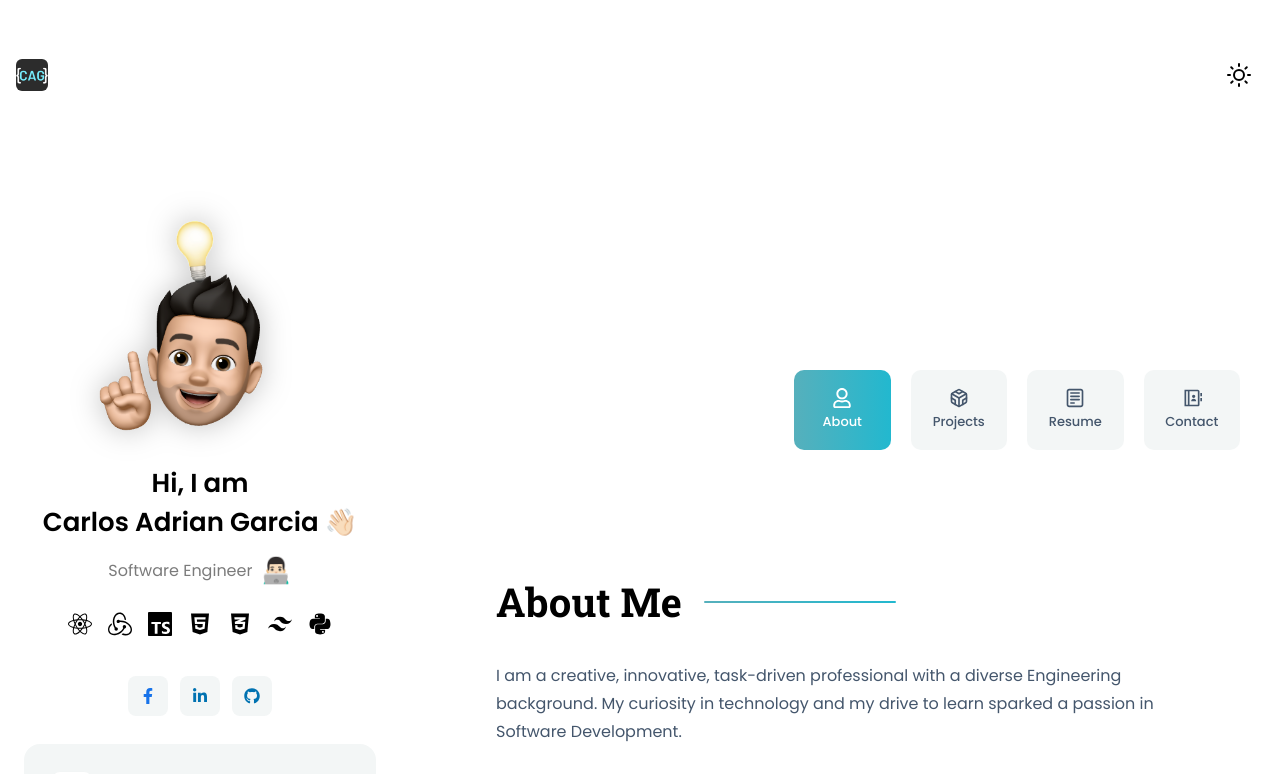
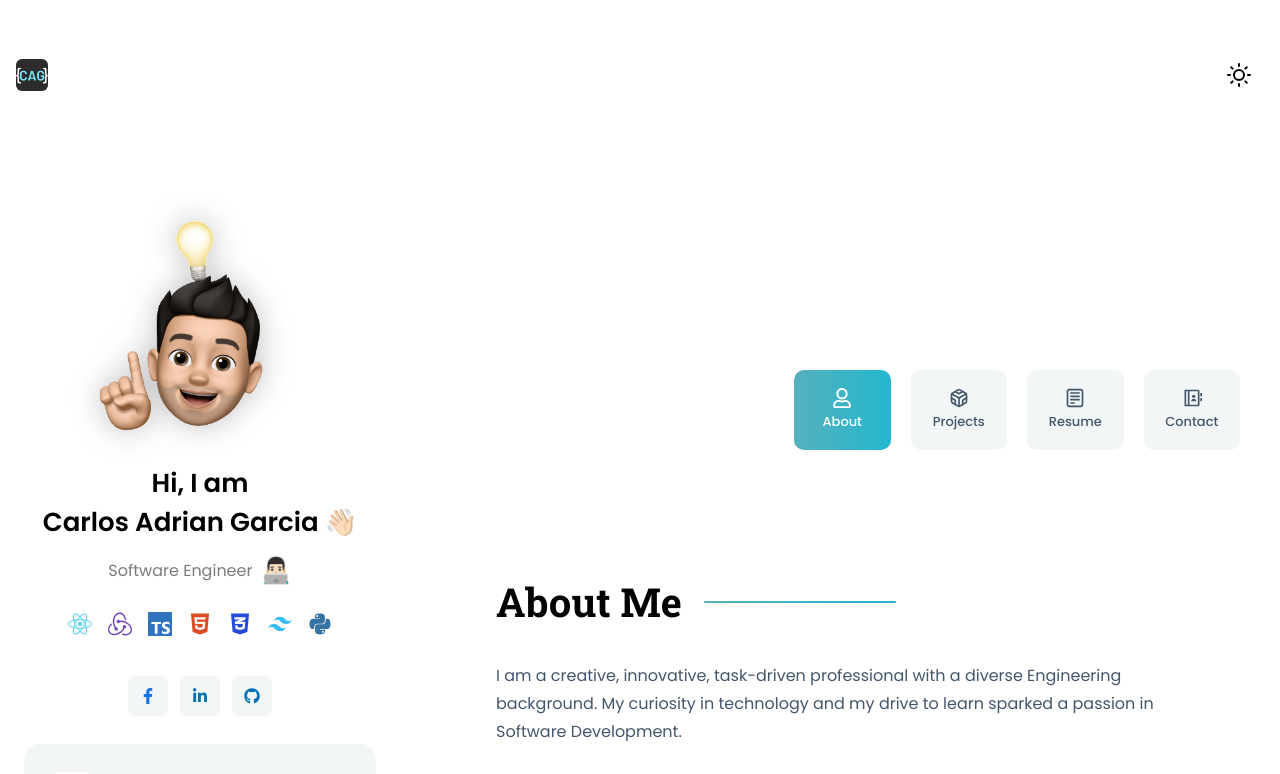
Before and after one commit to cagarcia2011/carlosadriangarcia, a React (Vite) app: page / in a window 1280 px wide. Shown: the top 774 px of the page. Built offline with nearby package versions, Linux system fonts and the light colour scheme.

Commit message:
Update TechIcon.tsx color attribute fix

```diff
--- a/src/components/TechIcon.tsx
+++ b/src/components/TechIcon.tsx
@@ -12,7 +12,7 @@ export function TechIcon({ IconElement, tooltip, animation, color } : TechIconPr
     return (
         <div className="relative group cursor-help">
             <span className={`relative text-[1.5rem]`}>
-                <IconElement className={`text-[color] ${animation && animation}`}/>
+                <IconElement color={color} className={`${animation && animation}`}/>
             </span>
             <span className="absolute opacity-0 group-hover:opacity-60 bg-slate-500 text-white text-[0.75rem] left-1/2 -translate-x-1/2 group-hover:translate-y-1 p-1 w-[6rem] rounded-full transition-all duration-300 ease-in-out">{tooltip}</span>
         </div>
```
